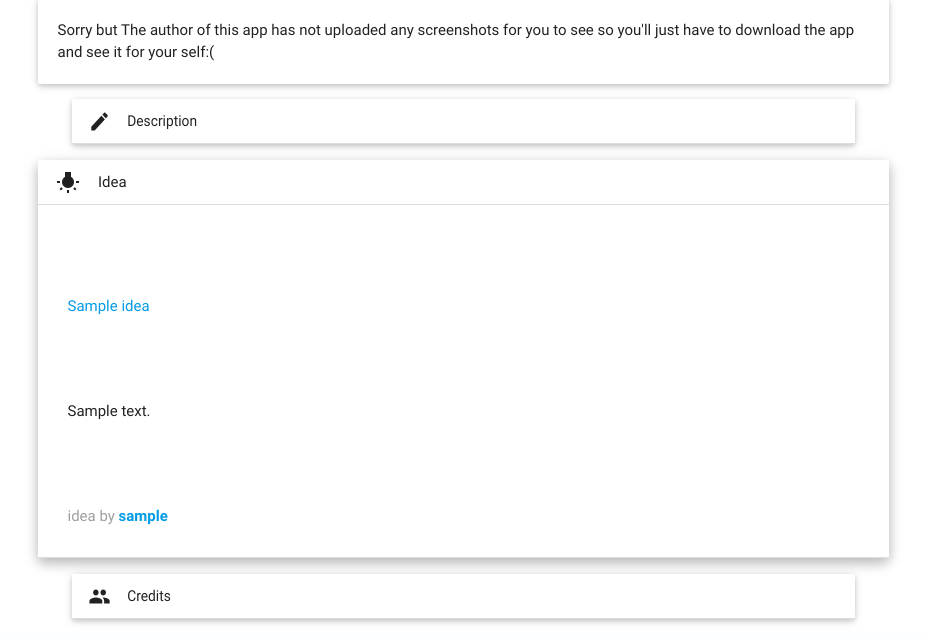
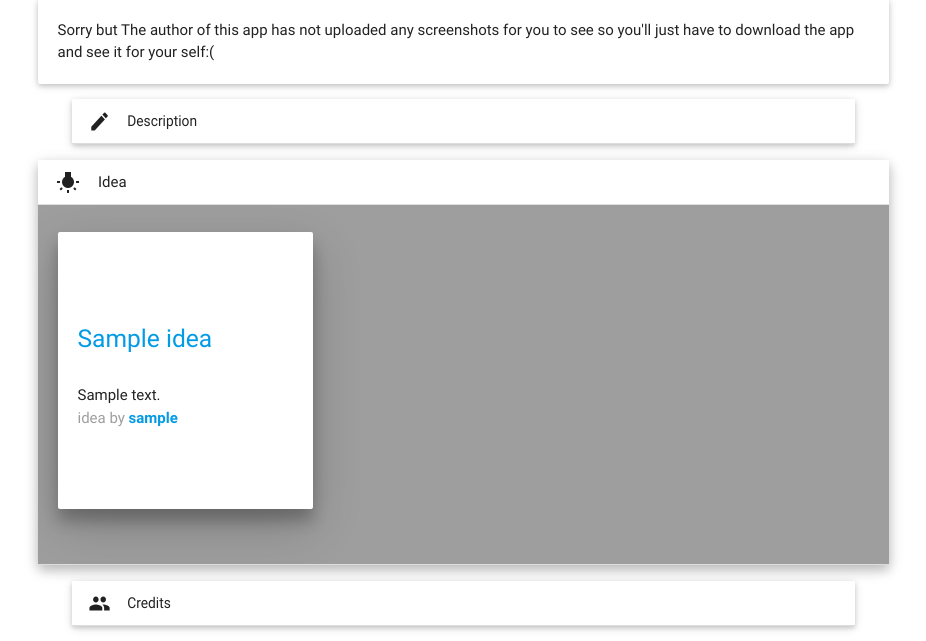
Before and after one commit to abhiniype/approom, a Django app: a page that uses apps/templates/apps/app_detail.html in a window 1280 px wide, after a click on "Idea". Shown: the part 394-1035 px from the top of the page, without its empty margins (177-1103 px from the left). Run offline with Django 3.2, Linux system fonts and the light colour scheme; tables that the repository leaves empty hold one stand-in row (values such as "Sample post"); grey boxes marked "Sample" are stand-in pictures; some libraries are stand-ins or nearby versions.

Commit message:
Made idea collapsable in app-detail into card format

```diff
--- a/apps/templates/apps/app_detail.html
+++ b/apps/templates/apps/app_detail.html
@@ -65,13 +65,19 @@
         </li>
         <li>
           <div class="collapsible-header"><i class="mdi-image-wb-incandescent"></i>Idea</div>
-          <div class="collapsible-body white">
+          <div class="collapsible-body grey" style="padding:20px 20px 20px 20px">
             {% if object.ideabase.exists %}
             {% for idea in object.ideabase.all %}
-              <p>{% if idea.title %}<a href="{{idea.get_absolute_url}}"><p>{{idea.title}}</p></a>{% endif %}<br>
-              <p>{{idea.description}}</p>
-              <p class="grey-text"><br>idea by <a href="{{idea.user.get_absolute_url}}"><b>{{idea.user.username}}</b></a>
-              </p>
+              <div class="row">
+                <div class="col s12 m4">
+                  <div class="card-panel z-depth-3" id="idea">
+                    <p>{% if idea.title %}<h5><a href="{{idea.get_absolute_url}}">{{idea.title}}</a>{% endif %}</h5><br>
+                    {{idea.description}}
+                    <br><span class="grey-text">idea by <a href="{{idea.user.get_absolute_url}}"><b>{{idea.user.username}}</b></span></a>
+                    </p>
+                  </div>
+                </div>
+              </div>
             {% endfor %}
             {% endif %}
           </div>
@@ -91,7 +97,6 @@
   $(document).ready(function(){
 
       $('.slider').slider({full_width: true});
-
   });
 </script>
 {% endblock %}
```
